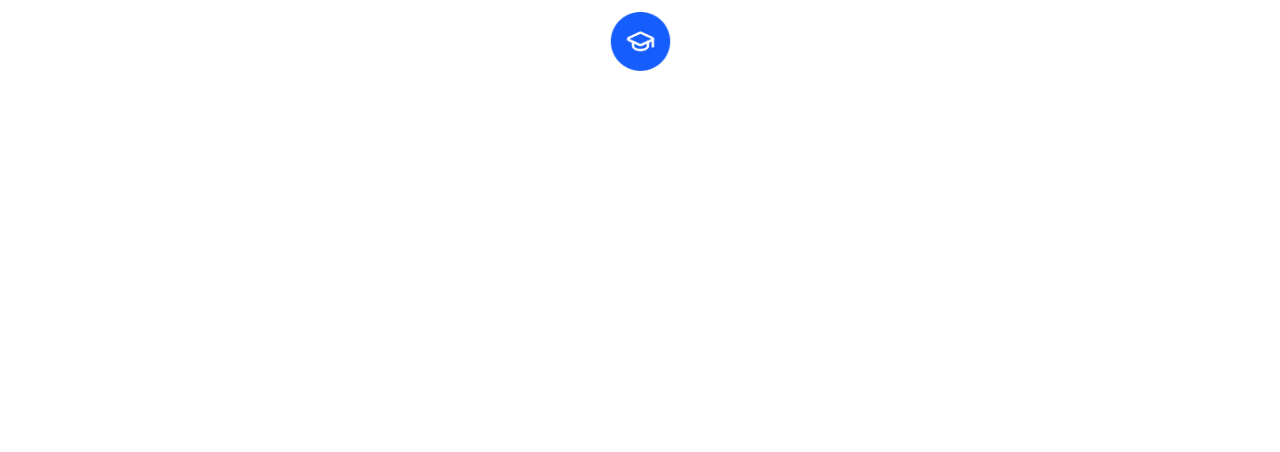
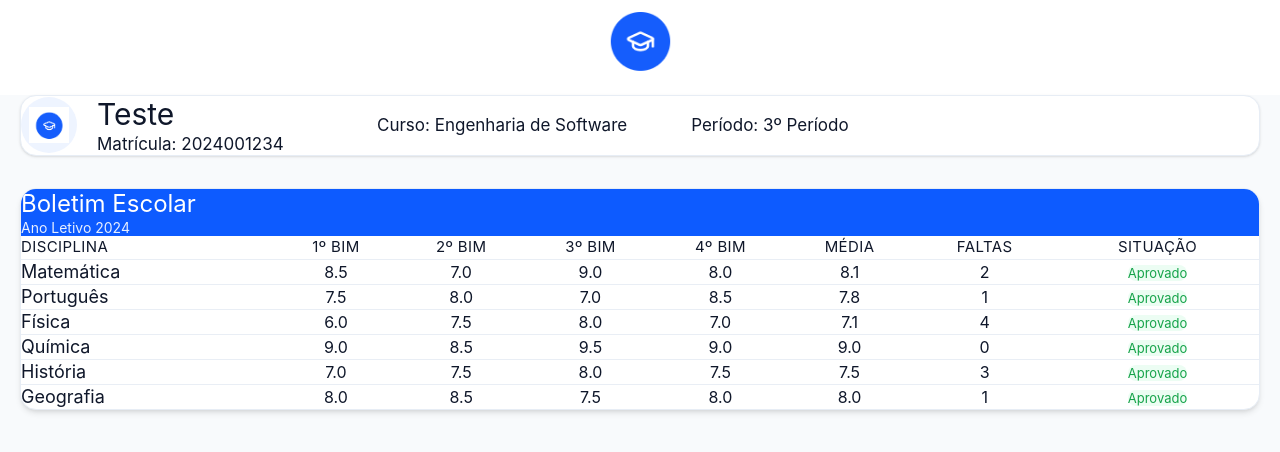
Before and after one commit to auradevsofc-coder/SAIS, a React app in the folder frontend/: page /boletim in a window 1280 px wide. Shown: the top 452 px of the page. Built offline with nearby package versions, Linux system fonts and the light colour scheme; the HTML template or start-up script is replaced by a standard one.

Commit message:
feat: ajusta visual do boletim e libera acesso admin ao boletim

```diff
--- a/frontend/src/pages/Boletim.tsx
+++ b/frontend/src/pages/Boletim.tsx
@@ -1,11 +1,101 @@
 import { NavBar } from '../components/NavBar';
 import '../App.css';
 import '../index.css';
+import logoSais from '../assets/imagem_sais.png';
 
 export function Boletim() {
-    return(
-        <>
-        <NavBar />
-        </>
-    )
+  return (
+    <>
+      <NavBar />
+      <div className="min-h-screen w-full bg-[#f8fafc] flex flex-col items-center">
+        <main className="w-full max-w-[1240px] px-6 py-9 flex flex-col gap-8">
+          <section className="w-full bg-white rounded-2xl border border-[#e7edf5] shadow-sm px-6 py-7 flex items-center gap-5">
+            <div className="w-14 h-14 rounded-full bg-[#eef4ff] text-[#2563eb] flex items-center justify-center shrink-0">
+              <img src={logoSais} alt="Logo da escola" className="w-10 h-10 object-contain" />
+            </div>
+
+            <div className="min-w-[260px]">
+              <h2 className="text-[30px] leading-tight font-normal text-[#0f172a]">Teste</h2>
+              <p className="mt-2 text-[17px] leading-tight text-[#0f172a]">
+                <span className="font-normal">Matrícula:</span> 2024001234
+              </p>
+            </div>
+
+            <div className="ml-auto flex items-center gap-16 text-[17px] leading-tight text-[#0f172a]">
+              <p>
+                <span className="font-normal">Curso:</span> Engenharia de Software
+              </p>
+              <p>
+                <span className="font-normal">Período:</span> 3º Período
+              </p>
+            </div>
+          </section>
+
+          <section className="w-full bg-white rounded-2xl border border-[#e7edf5] shadow-md overflow-hidden">
+            <div className="bg-[#0d5bff] px-6 py-5 text-white">
+              <h3 className="text-[24px] leading-tight font-normal">Boletim Escolar</h3>
+              <p className="mt-1 text-[14px] leading-tight text-white/90">Ano Letivo 2024</p>
+            </div>
+
+            <div className="overflow-x-auto">
+              <table className="w-full border-collapse">
+                <thead>
+                  <tr className="border-b border-[#e9eef5] text-[#0f172a] uppercase tracking-wide">
+                    <th className="py-4 pl-14 pr-4 text-left text-[15px] font-normal">
+                      Disciplina
+                    </th>
+                    <th className="py-4 px-4 text-center text-[15px] font-normal">1º Bim</th>
+                    <th className="py-4 px-4 text-center text-[15px] font-normal">2º Bim</th>
+                    <th className="py-4 px-4 text-center text-[15px] font-normal">3º Bim</th>
+                    <th className="py-4 px-4 text-center text-[15px] font-normal">4º Bim</th>
+                    <th className="py-4 px-4 text-center text-[15px] font-normal">Média</th>
+                    <th className="py-4 px-4 text-center text-[15px] font-normal">Faltas</th>
+                    <th className="py-4 pl-4 pr-12 text-center text-[15px] font-normal">
+                      Situação
+                    </th>
+                  </tr>
+                </thead>
+
+                <tbody className="text-[#0f172a]">
+                  {[
+                    { m: 'Matemática', n: [8.5, 7.0, 9.0, 8.0], med: 8.1, f: 2 },
+                    { m: 'Português', n: [7.5, 8.0, 7.0, 8.5], med: 7.8, f: 1 },
+                    { m: 'Física', n: [6.0, 7.5, 8.0, 7.0], med: 7.1, f: 4 },
+                    { m: 'Química', n: [9.0, 8.5, 9.5, 9.0], med: 9.0, f: 0 },
+                    { m: 'História', n: [7.0, 7.5, 8.0, 7.5], med: 7.5, f: 3 },
+                    { m: 'Geografia', n: [8.0, 8.5, 7.5, 8.0], med: 8.0, f: 1 },
+                  ].map((item, i) => (
+                    <tr key={i} className="border-b border-[#e9eef5] last:border-b-0">
+                      <td className="py-6 pl-14 pr-4 text-[18px] leading-tight font-normal whitespace-nowrap">
+                        {item.m}
+                      </td>
+                      {item.n.map((nota, idx) => (
+                        <td
+                          key={idx}
+                          className="py-6 px-4 text-center text-[16px] leading-tight font-normal"
+                        >
+                          {nota.toFixed(1)}
+                        </td>
+                      ))}
+                      <td className="py-6 px-4 text-center text-[16px] leading-tight font-normal">
+                        {item.med.toFixed(1)}
+                      </td>
+                      <td className="py-6 px-4 text-center text-[16px] leading-tight font-normal">
+                        {item.f}
+                      </td>
+                      <td className="py-6 pl-4 pr-12 text-center">
+                        <span className="inline-flex items-center justify-center px-3.5 py-1 rounded-full text-[13px] leading-tight font-normal text-[#16a34a] bg-[#ecfdf3]">
+                          Aprovado
+                        </span>
+                      </td>
+                    </tr>
+                  ))}
+                </tbody>
+              </table>
+            </div>
+          </section>
+        </main>
+      </div>
+    </>
+  );
 }
--- a/frontend/src/pages/Login.tsx
+++ b/frontend/src/pages/Login.tsx
@@ -1,5 +1,6 @@
 import React, { useState, ChangeEvent } from 'react';
 import { toast } from 'sonner';
+import { useNavigate } from 'react-router-dom';
 import '../App.css';
 import logoSais from '../assets/imagem_sais.png';
 
@@ -7,11 +8,16 @@ export function Login() {
   const [matricula, setMatricula] = useState('');
   const [senha, setSenha] = useState('');
   const [mostrarSenha, setMostrarSenha] = useState(false);
+  const navigate = useNavigate();
 
   const handleLogin = (e: React.FormEvent) => {
     e.preventDefault();
     if (matricula === 'aluno123' && senha === 'senha123') {
       toast.success('Login realizado!', { description: 'Bem-vindo, Aluno!' });
+      navigate('/boletim');
+    } else if (matricula === 'admin' && senha === 'admin123') {
+      toast.success('Login admin realizado!', { description: 'Bem-vindo, Admin!' });
+      navigate('/boletim');
     } else {
       toast.error('Erro', { description: 'Matrícula ou senha inválidos' });
     }
@@ -20,7 +26,7 @@ export function Login() {
   return (
     <div className="wrapper">
       <main className="container">
-        <form onSubmit={(e) => e.preventDefault()}>
+        <form onSubmit={handleLogin}>
           <div className="logo-container">
             <img src={logoSais} alt="Logo SAIS" className="main-logo" />
           </div>
@@ -95,6 +101,3 @@ export function Login() {
     </div>
   );
 }
-/* ... código anterior ... */
-
-/* ... restante do código ... */
```
